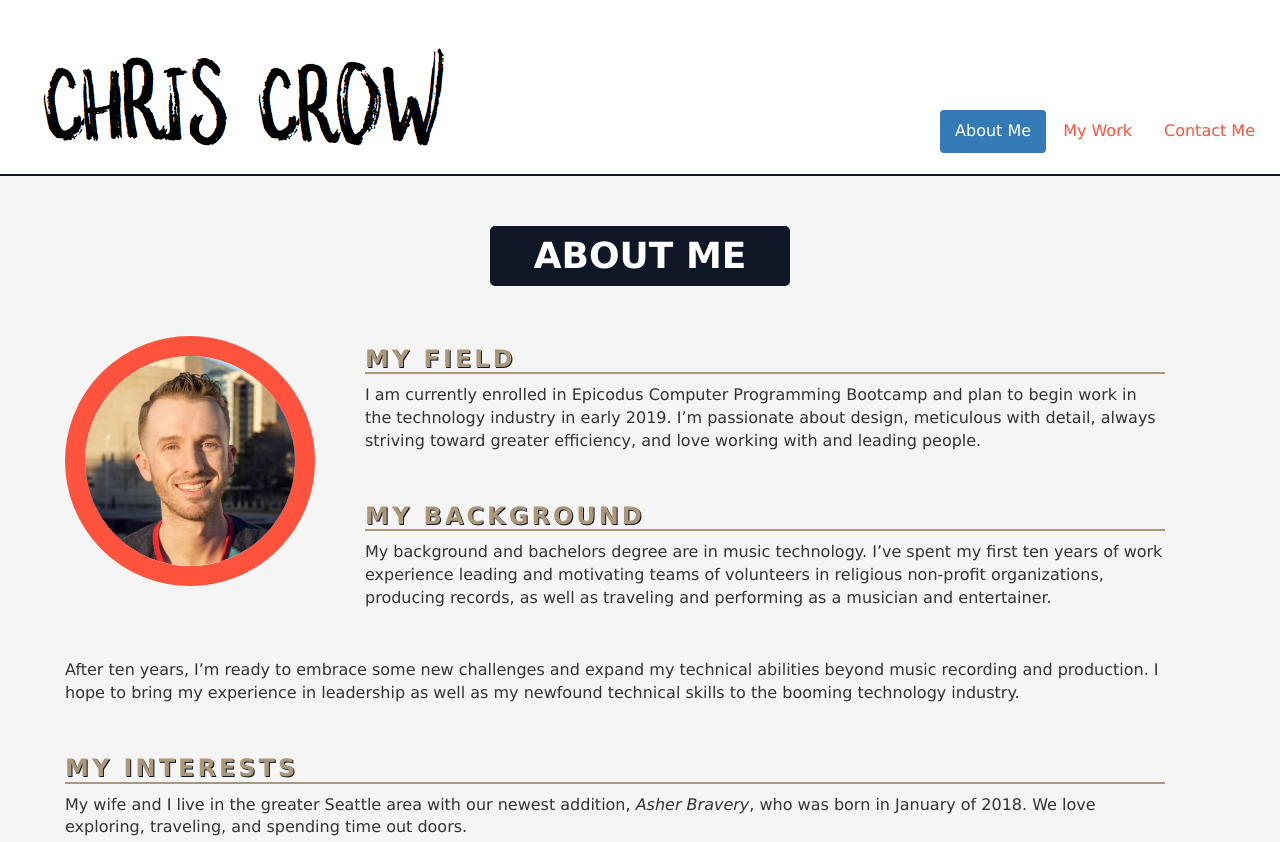
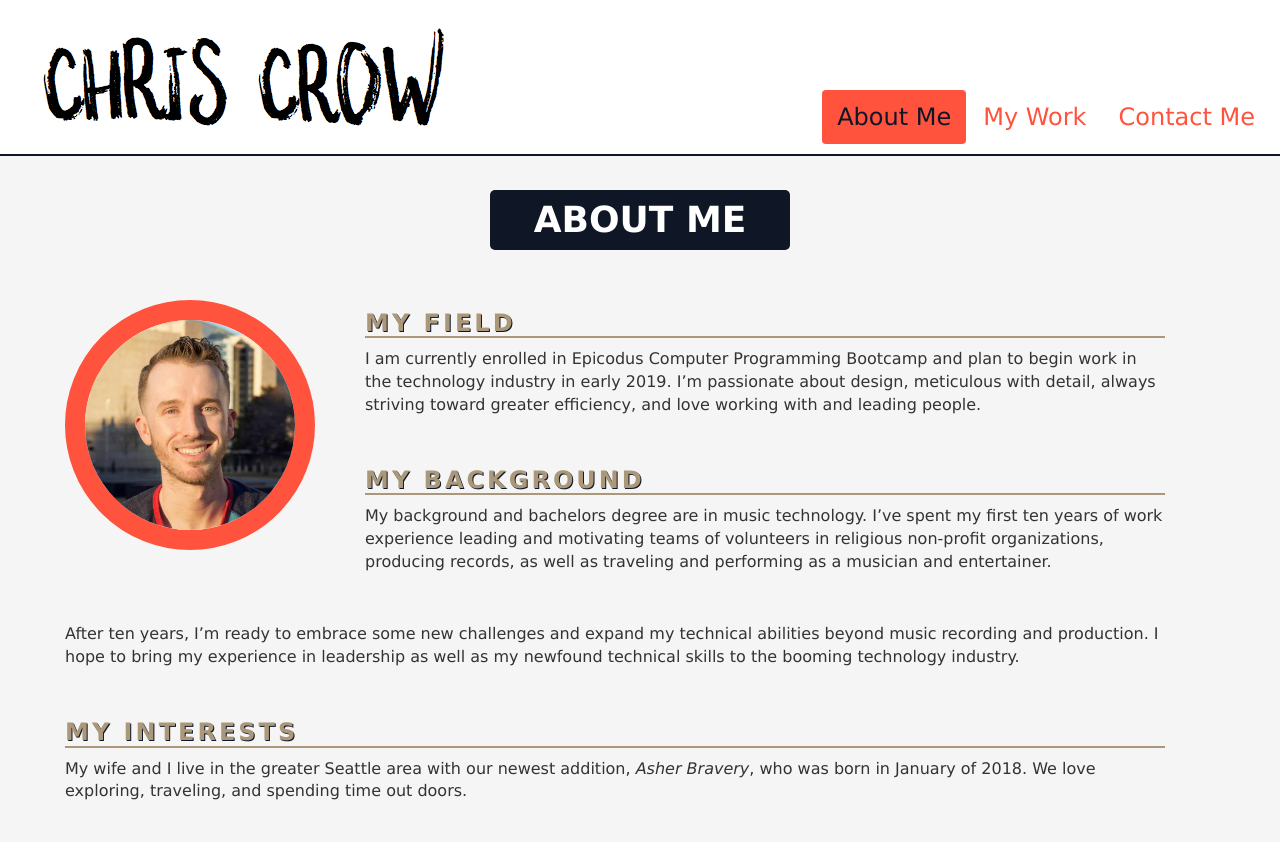
Before and after one commit to ChrisMCrow/portfolio, a plain HTML site: page index.html in a window 1280 px wide. Shown: the top 842 px of the page. Drawn offline with nearby package versions, Linux system fonts and the light colour scheme.

Commit message:
show a static navbar

```diff
--- a/css/styles.css
+++ b/css/styles.css
@@ -19,17 +19,24 @@ a:hover {
 
 
 #navbar {
-  padding: 30px 10px 0px 30px;
+  position: fixed;
+  padding: 10px 10px 0px 30px;
   background-color: #fff;
   border-bottom: 2px solid #0f1626;
-  width: auto;
+  width: 100%;
 }
 
 .nav {
+  font-size: 24px;
   margin-top: 80px;
   float: right;
-  overflow: auto;
+  //overflow: auto;
   color: #4484CE;
+}
+
+.nav-pills > li.active > a, .nav-pills > li.active > a:hover, .nav-pills > li.active > a:focus {
+    color: #0f1626;
+    background-color: #ff533d;
 }
 
 #aboutme {
@@ -38,6 +45,7 @@ a:hover {
   background-image: url("");
   background-size: cover;
   padding-bottom: 20px;
+  padding-top: 140px;
 }
 
 #aboutme p {
--- a/index.html
+++ b/index.html
@@ -13,11 +13,11 @@
     <!--Top Navigation Bar-->
     <div class="container" id="navbar">
       <div class="row" id="navrow">
-        <div class="col-sm-8">
+        <div class="col-sm-6">
           <img src="img/logo.png" alt="Chris Crow">
         </div>
-        <div class="col-sm-4">
-          <ul class="nav nav-pills">
+        <div class="col-sm-6">
+          <ul class="nav nav-pills red">
             <li role="presentation" class="active"><a href="#aboutme">About Me</a></li>
             <li role="presentation"><a href="#mywork">My Work</a></li>
             <li role="presentation"><a href="#contactme">Contact Me</a></li>
```
